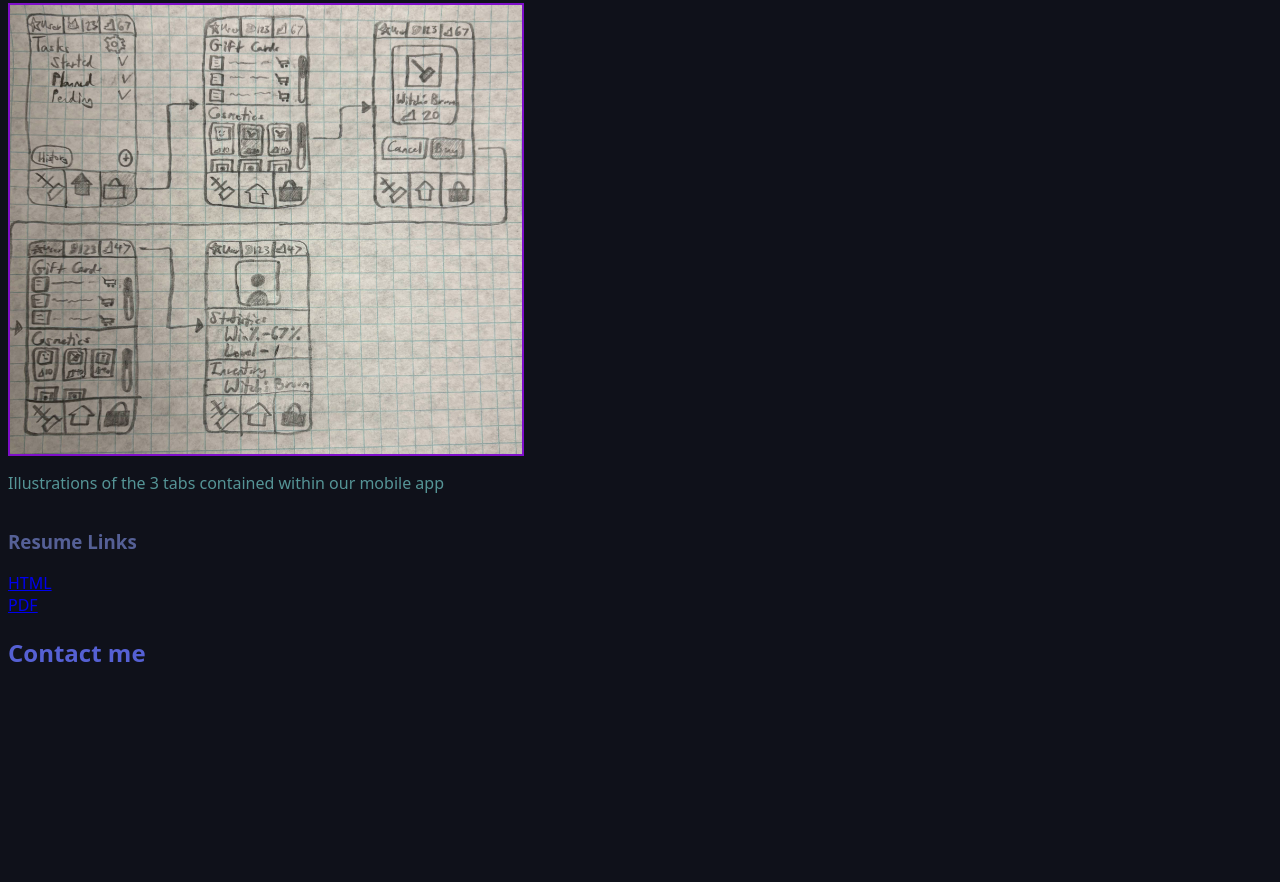
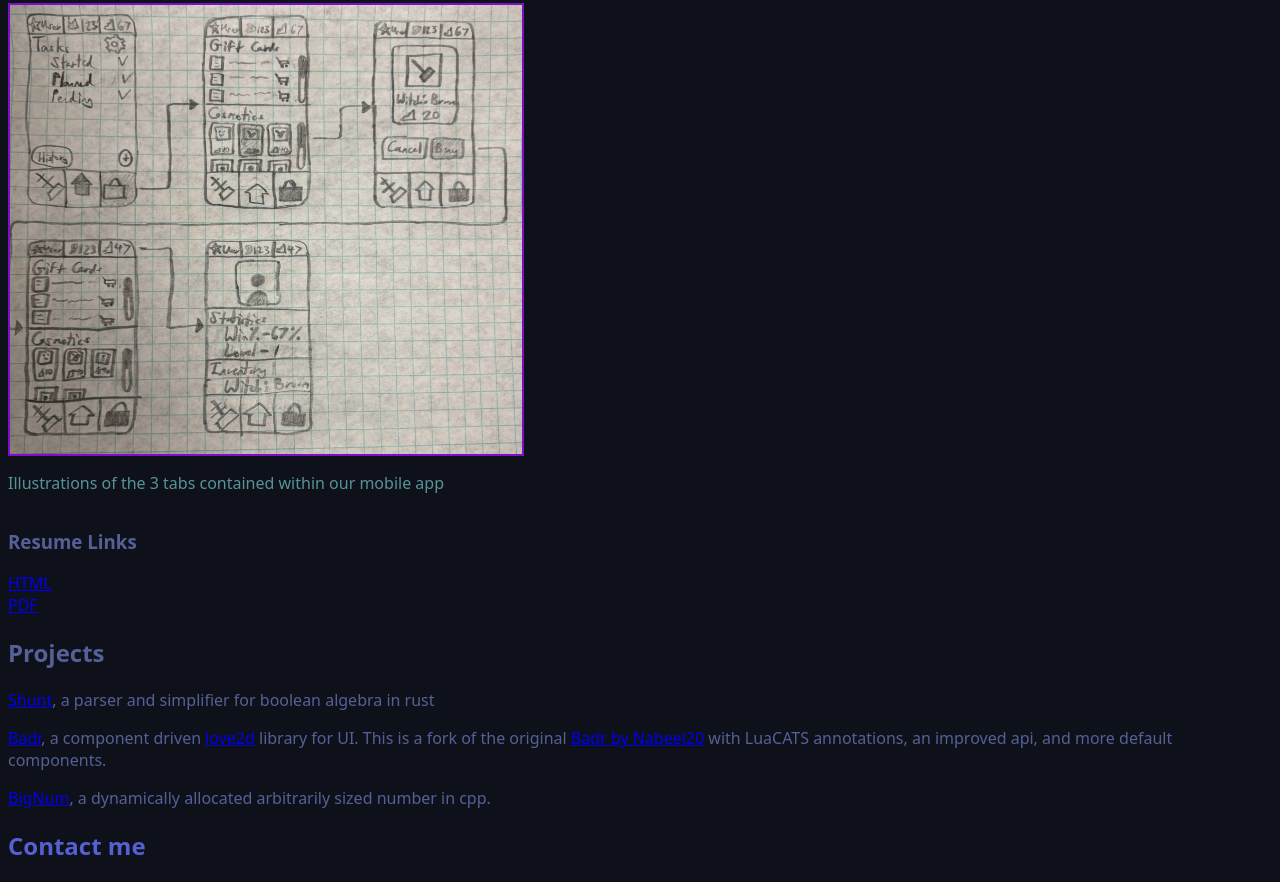
Before and after one commit to ProphetOSpam/ProphetOSpam.github.io, a plain HTML site: page index.html in a window 1280 px wide. Shown: the part 751-1633 px from the top of the page. Before the commit the page ends 1440 px from the top, so only its background shows below. Drawn offline with Linux system fonts and the light colour scheme.

Commit message:
Add project links

```diff
--- a/index.html
+++ b/index.html
@@ -48,6 +48,14 @@
 				<div><a href="resume/resume.pdf" download>PDF</a></div>
 			</div>
 		</div>
+		<div>
+			<h2>Projects</h2>
+			<p><a href="https://gitlab.com/ProphetOSpam/shunt/-/tree/stable">Shunt</a>, a parser and simplifier for boolean algebra in rust</p>
+			<p><a href="https://github.com/ProphetOSpam/Badr">Badr</a>, a component driven <a href="https://love2d.org/">love2d</a>
+			library for UI. This is a fork of the original <a href="https://github.com/Nabeel20/Badr">Badr by Nabeel20</a>
+			with LuaCATS annotations, an improved api, and more default components.</p>
+			<p><a href="https://github.com/ProphetOSpam/bignum">BigNum</a>, a dynamically allocated arbitrarily sized number in cpp.</p>
+		</div>
 		<div class="contact">
 			<h2>Contact me</h2>
 			<p></p>
```
